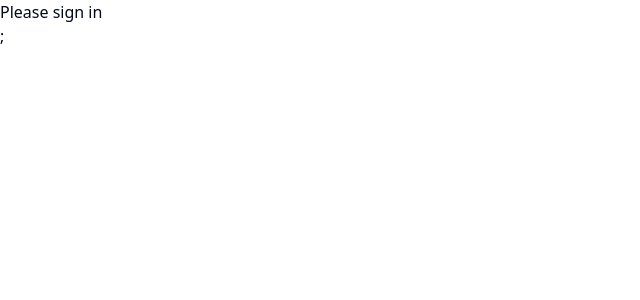
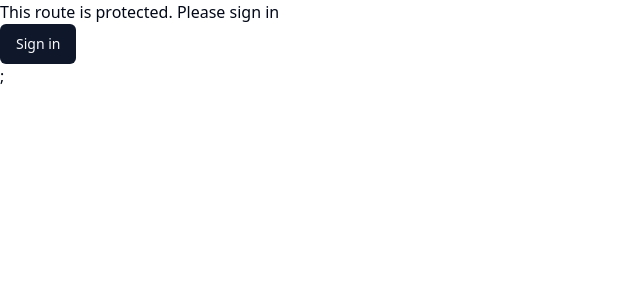
Before and after one commit to Jsmithseo/headlessSTLR, a Next.js app: page /protected in a window 1280 px wide. Shown: the top 300 px of the page, without its empty margins (0-640 px from the left). Built offline with nearby package versions, Linux system fonts and the light colour scheme; no server answers.

Commit message:
styled protected route

```diff
--- a/pages/index.tsx
+++ b/pages/index.tsx
@@ -25,8 +25,11 @@ export default function Index({ allPosts: { edges }, preview }) {
         {morePosts.length > 0 && <MoreStories posts={morePosts} />}
         <div>
           this is more content
-          <RegisterLink href="/register" className="">
+          <RegisterLink href="/register" className="mx-10">
             Register
+          </RegisterLink>
+          <RegisterLink href="/protected" className="mx-10">
+            visit protected route
           </RegisterLink>
         </div>
       </Container>
--- a/pages/protected/index.tsx
+++ b/pages/protected/index.tsx
@@ -1,5 +1,5 @@
 "use client";
-import { useSession, signOut } from "next-auth/react";
+import { useSession, signOut, signIn } from "next-auth/react";
 import { Button } from "../../components/ui/button";
 
 function ProtectedRoute() {
@@ -13,12 +13,23 @@ function ProtectedRoute() {
   return (
     <>
       {session ? (
-        <div>
+        <div className="h-screen flex items-center justify-center">
           Hello and welcome {session.user.name}
-          <Button onClick={() => signOut()}>Sign out</Button>
+          <Button onClick={() => signOut()} className="mx-10">
+            Sign out
+          </Button>
         </div>
       ) : (
-        <p>Please sign in</p>
+        <div>
+          <p>This route is protected. Please sign in</p>
+          <Button
+            onClick={() => {
+              signIn;
+            }}
+          >
+            Sign in{" "}
+          </Button>
+        </div>
       )}
     </>
   );
```
